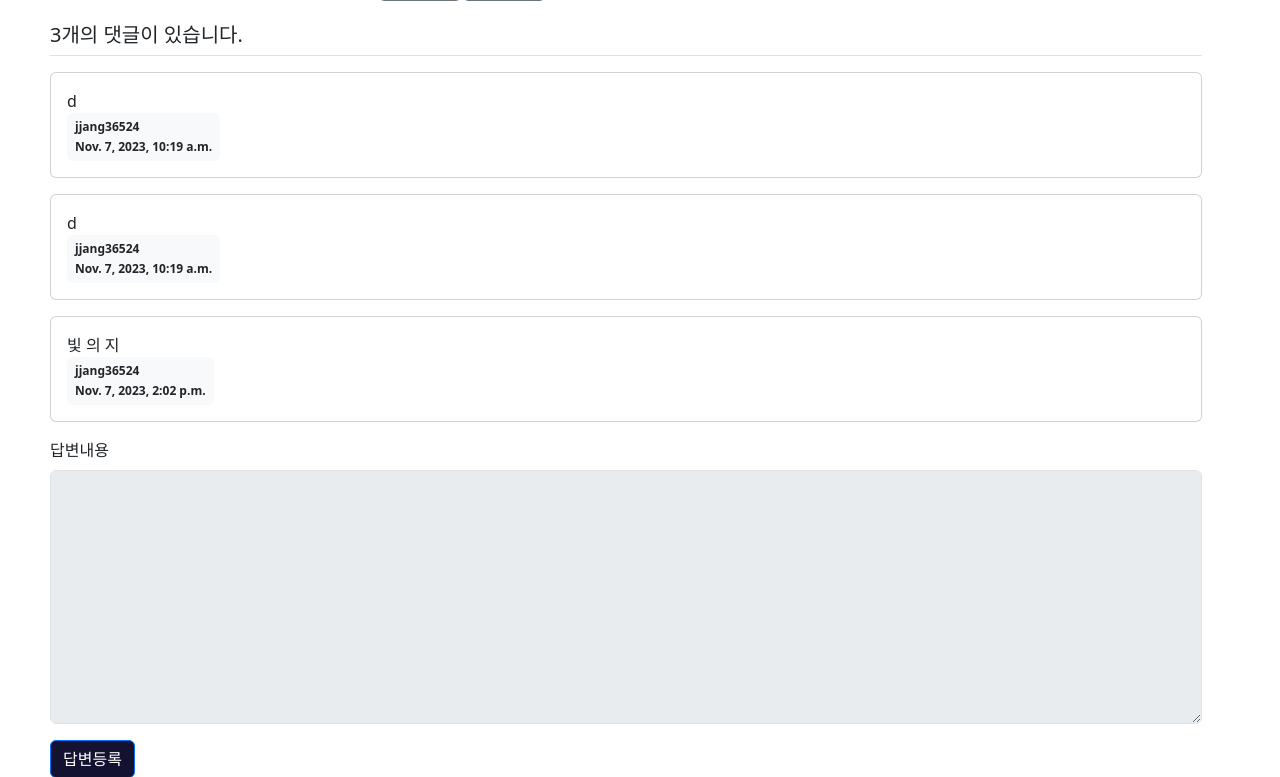
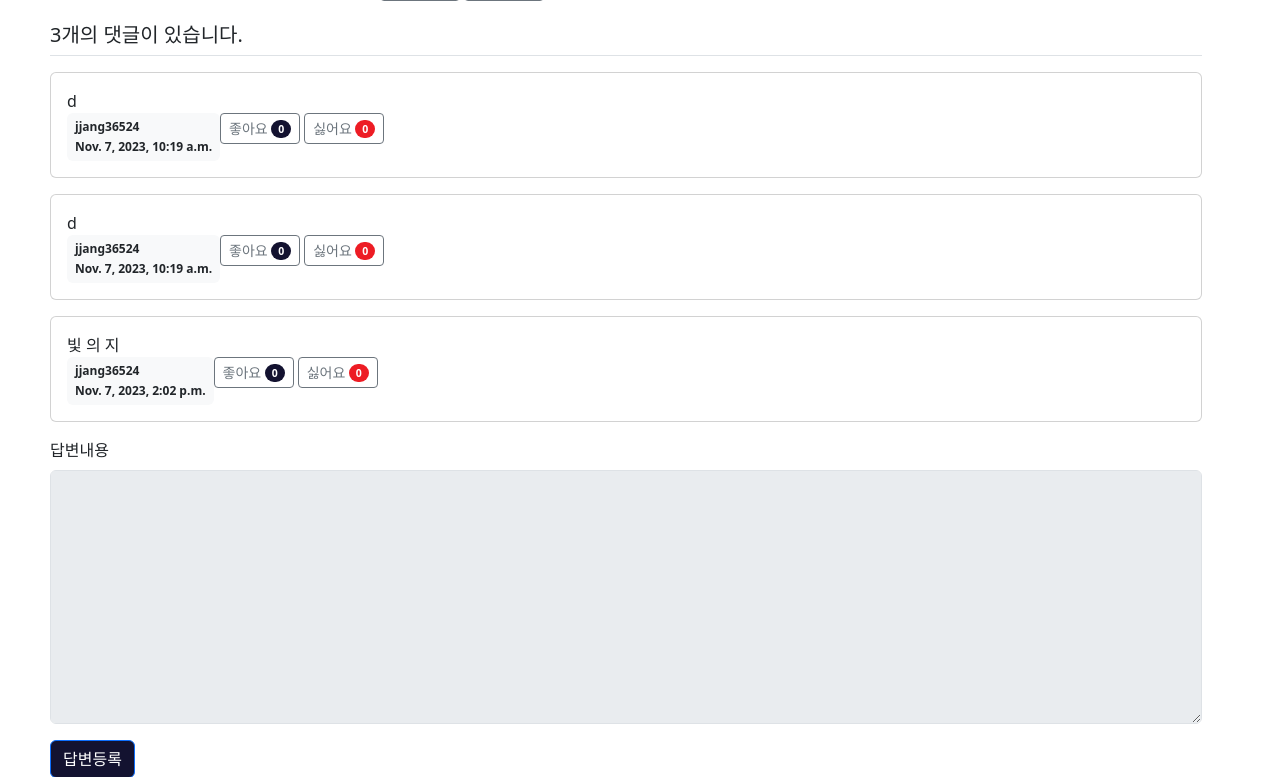
Before and after one commit to jjang36524/doobo, a Django app: page /dooboard/1 in a window 1280 px wide; the page is wider, and only the part inside the window is pictured. Shown: the part 415-1192 px from the top of that part. Run offline with Django 4.2, Linux system fonts and the light colour scheme; data comes from the database, SQL or seed files in the repository; both versions use the stored data as it was after the commit; data that the repository does not hold is empty; some libraries are stand-ins or nearby versions.

Commit message:
of commit

```diff
--- a/dooboard/models.py
+++ b/dooboard/models.py
@@ -14,8 +14,8 @@ class Player(models.Model):
     games=models.IntegerField()
     curgames=models.IntegerField()
     image=models.CharField(max_length=200,null=True)
-    voteru = models.ManyToManyField(User,related_name='voteru_question')
-    voterd = models.ManyToManyField(User,related_name='voterd_question')
+    voteru = models.ManyToManyField(User,related_name='voteru_question',null=True)
+    voterd = models.ManyToManyField(User,related_name='voterd_question',null=True)
     def altpay(self):
         return self.pay/10000
 class PitcherData(models.Model):
@@ -62,5 +62,5 @@ class Reply(models.Model):
     content = models.TextField()
     create_date = models.DateTimeField()
     modify_date=models.DateTimeField(null=True)
-    voteru = models.ManyToManyField(User,related_name='voteru_reply')
-    voterd = models.ManyToManyField(User,related_name='voterd_reply')
+    voteru = models.ManyToManyField(User,related_name='voteru_reply',null=True)
+    voterd = models.ManyToManyField(User,related_name='voterd_reply',null=True)
--- a/dooboard/urls.py
+++ b/dooboard/urls.py
@@ -26,4 +26,6 @@ urlpatterns = [
     path('reply/delete/<int:reply_id>/', views.reply_delete, name='reply_delete'),
     path('player/voteu/<int:player_id>/',views.player_voteu, name='player_voteu'),
     path('player/voted/<int:player_id>/',views.player_voted, name='player_voted'),
+    path('player/rvoteu/<int:reply_id>/',views.reply_voteu, name='reply_voteu'),
+    path('player/rvoted/<int:reply_id>/',views.reply_voted, name='reply_voted'),
 ]
--- a/dooboard/views.py
+++ b/dooboard/views.py
@@ -82,3 +82,29 @@ def player_voted(request, player_id):
     else:
         player.voterd.add(request.user)
     return redirect('doobo:detail', player_id=player.id)
+@login_required(login_url='common:login')
+def reply_voteu(request, reply_id):
+    reply= get_object_or_404(Reply, pk=reply_id)
+    v=reply.voteru.all()
+    isin=0
+    for i in v:
+        if i.id==request.user.id:
+            isin=1
+    if isin:
+        reply.voteru.remove(request.user)
+    else:
+        reply.voteru.add(request.user)
+    return redirect('doobo:detail', player_id=reply.player.id)
+@login_required(login_url='common:login')
+def reply_voted(request, reply_id):
+    reply = get_object_or_404(Reply, pk=reply_id)
+    v=reply.voterd.all()
+    isin=0
+    for i in v:
+        if i.id==request.user.id:
+            isin=1
+    if isin:
+        reply.voterd.remove(request.user)
+    else:
+        reply.voterd.add(request.user)
+    return redirect('doobo:detail', player_id=reply.player.id)
--- a/static/style.css
+++ b/static/style.css
@@ -102,3 +102,9 @@
 .named{
     font-size: 40px;
 }
+.navy{
+    background-color:var(--doonavy)!important;
+}
+.red{
+    background-color: var(--doored)!important;
+}
--- a/templates/dooboard/detail.html
+++ b/templates/dooboard/detail.html
@@ -174,7 +174,7 @@
                취소
                {%endif%}
                {%endfor%}
-                <span class="badge rounded-pill bg-success">{{player.voteru.count}}</span>
+                <span class="badge rounded-pill bg-success navy">{{player.voteru.count}}</span>
             </a>
 <a href="javascript:void(0)" data-uri="{% url 'doobo:player_voted' player.id  %}"
             class="recommend btn btn-sm btn-outline-secondary">싫어요 {% for i in player.voterd.all%}
@@ -182,7 +182,7 @@
             취소
             {%endif%}
             {%endfor%}
-             <span class="badge rounded-pill bg-success">{{player.voterd.count}}</span>
+             <span class="badge rounded-pill bg-success red">{{player.voterd.count}}</span>
          </a>
 </div>
 
@@ -201,6 +201,22 @@
                 <div>{{ answer.modify_date }}</div>
             </div>
             {% endif %}
+            <a href="javascript:void(0)" data-uri="{% url 'doobo:reply_voteu'  answer.id  %}"
+               class="recommend btn btn-sm btn-outline-secondary"> 좋아요  {% for i in answer.voteru.all%}
+               {%if i.id == user.id %}
+               취소
+               {%endif%}
+               {%endfor%}
+                <span class="badge rounded-pill bg-success navy">{{answer.voteru.count}}</span>
+            </a>
+            <a href="javascript:void(0)" data-uri="{% url 'doobo:reply_voted' answer.id  %}"
+            class="recommend btn btn-sm btn-outline-secondary " >싫어요 {% for i in answer.voterd.all%}
+            {%if i.id == user.id %}
+            취소
+            {%endif%}
+            {%endfor%}
+             <span class="badge rounded-pill bg-success red">{{answer.voterd.count}}</span>
+         </a>
             <div class="my-3" style="float:right!important">
                 {% if request.user == answer.author %}
                 <a href="{% url 'doobo:reply_modify' answer.id  %}"
```
Also changed, not shown: db.sqlite3, dooboard/migrations/0012_alter_player_voterd_alter_player_voteru_and_more.py (added).
